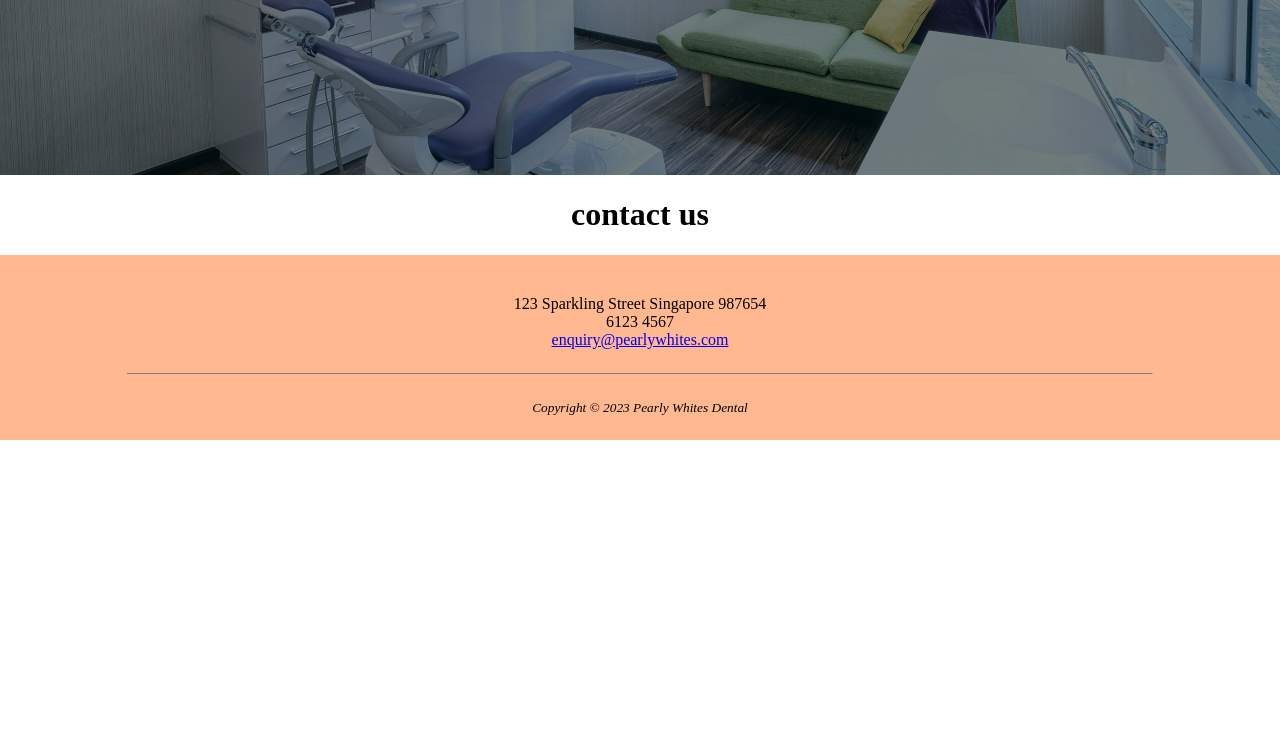
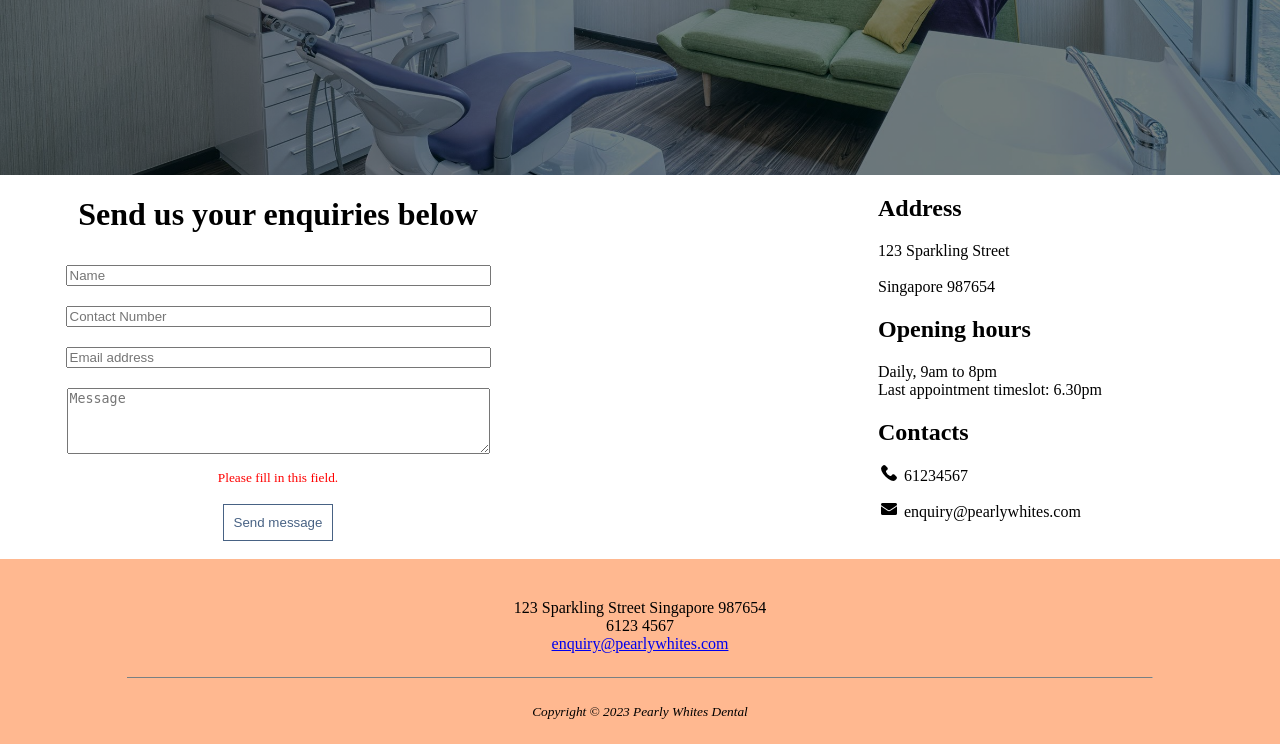
Before and after one commit to chewmuangg/IE4717-Web-Design-Project, a PHP site: page /contact-us.html in a window 1280 px wide. Shown: the part 425-1169 px from the top of the page. Before the commit the page ends 865 px from the top, so only its background shows below. Run offline with PHP 8.4, Linux system fonts and the light colour scheme.

Commit message:
update2
contact us page

```diff
--- a/PearlyWhitesDental/contact-us.html
+++ b/PearlyWhitesDental/contact-us.html
@@ -7,6 +7,7 @@
 
 	<!-- stylesheet -->
 	<link rel="stylesheet" href="css/styles.css">
+	<script type = "text/javascript" src = "scripts.js"></script>
 </head>
 
 <body>
@@ -35,10 +36,67 @@
 
 		<!-- page content -->
 		<div class="main-content">
-			<h1>contact us</h1>
+			<div id="leftcolumn">
+				<h1>Send us your enquiries below </h1>
+				<form method="post" action="show_post.php">
+					<div>
+						<div class="form-col__two">
+							<input type="text" name="name" id="name" class="form-row__one" size="50" required placeholder="Name">
+							<br>
+							<small id="name-error"></small>
+						</div>
+					</div>
+					<div>
+						<div class="form-col__two">
+							<input type="text" name="contactnumber" id="contactnumber" class="form-row__one" size="50" required placeholder="Contact Number">
+						</div>
+					</div>
+					<div>
+						<div class="form-col__two">
+							<input name="email" id="email" class="form-row__one" size="50" required placeholder="Email address">
+							<br>
+							<small id="email-error"></small>
+						</div>
+					</div>
+
+					<div>
+						<div class="form-col__two">
+							<textarea name="message" id="message" class="form-row__one" rows="4" cols="50" required placeholder="Message"></textarea>
+							<br>
+							<small id="msg-error"></small>
+						</div>
+					</div>
+					<br>
+					<input id="btnSubmit" type="submit" class="booknow" style="color: #486284;" value="Send message">
+				</form>
+			</div>
+
+			<div id="rightcolumn">
+				<h2>Address</h2>
+				123 Sparkling Street
+				<br>
+				<br>
+				Singapore 987654
+				<br>
+				<h2>Opening hours</h2>
+				Daily, 9am to 8pm
+				<br>
+				Last appointment timeslot: 6.30pm
+				<br>
+				<h2>Contacts</h2>
+				<ul>
+					<li>61234567</li>
+				</ul>
+				<ol>
+					<li>enquiry@pearlywhites.com</li>
+				</ol>
+			</div>
 		</div>
 	</div>
 
+
+
+	<br>
 	<!-- start of footer -->
 	<footer>
 		<div id="footer-content">
--- a/PearlyWhitesDental/css/styles.css
+++ b/PearlyWhitesDental/css/styles.css
@@ -78,6 +78,18 @@ header a {
 /* contact us page styling */
 .contact-us {
     margin: 56px 0;
+}
+
+#leftcolumn {
+    margin-left: -300px;
+    float: left;
+    width: 800px;
+}
+
+#rightcolumn {
+    margin-left: 700px;
+    text-align: left;
+
 }
 
 #location-container {
@@ -174,6 +186,7 @@ hr {
 
 }
 
+/*submit buttons */
 .booknow {
     background-color: white;
     border: 1px solid;
@@ -207,3 +220,28 @@ table {
 
 
 }
+
+/* formatting for text boxes in contact us */
+.form-row__one  {
+    margin: 10px;
+}
+
+.form-col__two small {
+    margin: 0px;
+
+    color: red;
+}
+
+ul {
+    margin-top: 0px;
+    padding-left: 26px;
+    list-style-image: url(../images/phone.png);
+    /* image from <a href="https://www.flaticon.com/free-icons/phone" title="phone icons">Phone icons created by Prosymbols - Flaticon</a> */
+}
+
+ol {
+    margin-top: 0px;
+    padding-left: 26px;
+    list-style-image: url(../images/email.png);
+    /* image from <a href="https://www.flaticon.com/free-icons/email" title="email icons">Email icons created by Freepik - Flaticon</a> */
+}
--- /dev/null
+++ b/PearlyWhitesDental/scripts.js
@@ -0,0 +1,149 @@
+var validEmail, validName
+
+function formChecker(){
+
+	var email = document.getElementById("email").value;
+	var name = document.getElementById("name").value;
+	var message = document.getElementById("message").value;
+
+	if((name.length>0 && validName == 0) && (email.length >0 && validEmail == 0) && (message.length <= 300)){
+		return true;
+	}
+	else if (name.length < 3){
+		alert("Name must have at least 3 characters.");
+
+		return false;
+	} else if (!(name.length > 0 && validName == 0)){
+		alert("Name can only contain alphabets and spaces.")
+		return false;
+	} else if (validEmail != 0){
+		alert("Invalid email.");
+		return false;
+	} else if(message.length > 300){
+		alert("Cannot exceed 300 word characters.");
+		return false;
+	}
+
+}
+
+
+
+
+
+function emailChecker(){
+
+	var email = document.getElementById("email").value;
+	var text;
+
+
+	validEmail = email.search(/^[\w-\.]+@([\w]+\.){1,3}[a-zA-Z]{1,3}$/);
+
+
+	if (validEmail != 0){
+	text = "Invalid email.";
+	} else {
+	text = "";
+	}
+
+
+	if (email.length >0) {
+	document.getElementById("email-error").innerHTML = text;
+	} else {
+	document.getElementById("email-error").innerHTML = "";
+	}
+
+}
+
+function nameChecker(){
+
+	var name = document.getElementById("name").value;
+	var text;
+
+
+	validName = name.search(/^[A-Za-z\s]{3,}$/);
+
+
+	if (validName != 0){
+	text = "Name cannot contain a number.";
+	} else {
+	text = "";
+	}
+
+
+	if (name.length >3) {
+	document.getElementById("name-error").innerHTML = text;
+	} else if(name.length < 3){
+		document.getElementById("name-error").innerHTML = "Name must contain at least 3 characters.";
+	}	else {
+	document.getElementById("name-error").innerHTML = "";
+	}
+}
+
+
+function msgChecker(){
+
+	var message = document.getElementById("message").value;
+	var text;
+
+
+
+
+
+	if (message.length == 0){
+		text = "Please fill in this field.";
+		document.getElementById("msg-error").innerHTML = text;
+	}
+
+	else if (message.length > 300){
+		text = "Cannot exceed 300 word characters. Character count: ";
+		document.getElementById("msg-error").innerHTML = text + experience.length;
+	}
+	else if(message.length > 0 && message.length < 300){
+		document.getElementById("msg-error").innerHTML = "";
+	}
+
+
+
+}
+
+
+
+
+  function rform1(){
+	  document.getElementById("form2").reset();
+  }
+
+
+
+
+function init(){
+	if(document &&document.getElementById) {
+		var email = document.getElementById("email");
+		email.onkeyup = emailChecker;
+	}
+
+	if(document &&document.getElementById) {
+		var name = document.getElementById("name");
+		name.onkeyup = nameChecker;
+	}
+
+
+
+	if(document &&document.getElementById) {
+		var message = document.getElementById("message");
+		document.getElementById("msg-error").innerHTML = "Please fill in this field.";
+		message.oninput = msgChecker;
+	}
+
+
+
+
+
+	if(document &&document.getElementById) {
+		var form = document.getElementById("myForm");
+		form.onsubmit = formChecker;
+	}
+
+}
+
+window.onload = init;
```
Also changed, not shown: PearlyWhitesDental/images/email.png (added), PearlyWhitesDental/images/phone.png (added).
